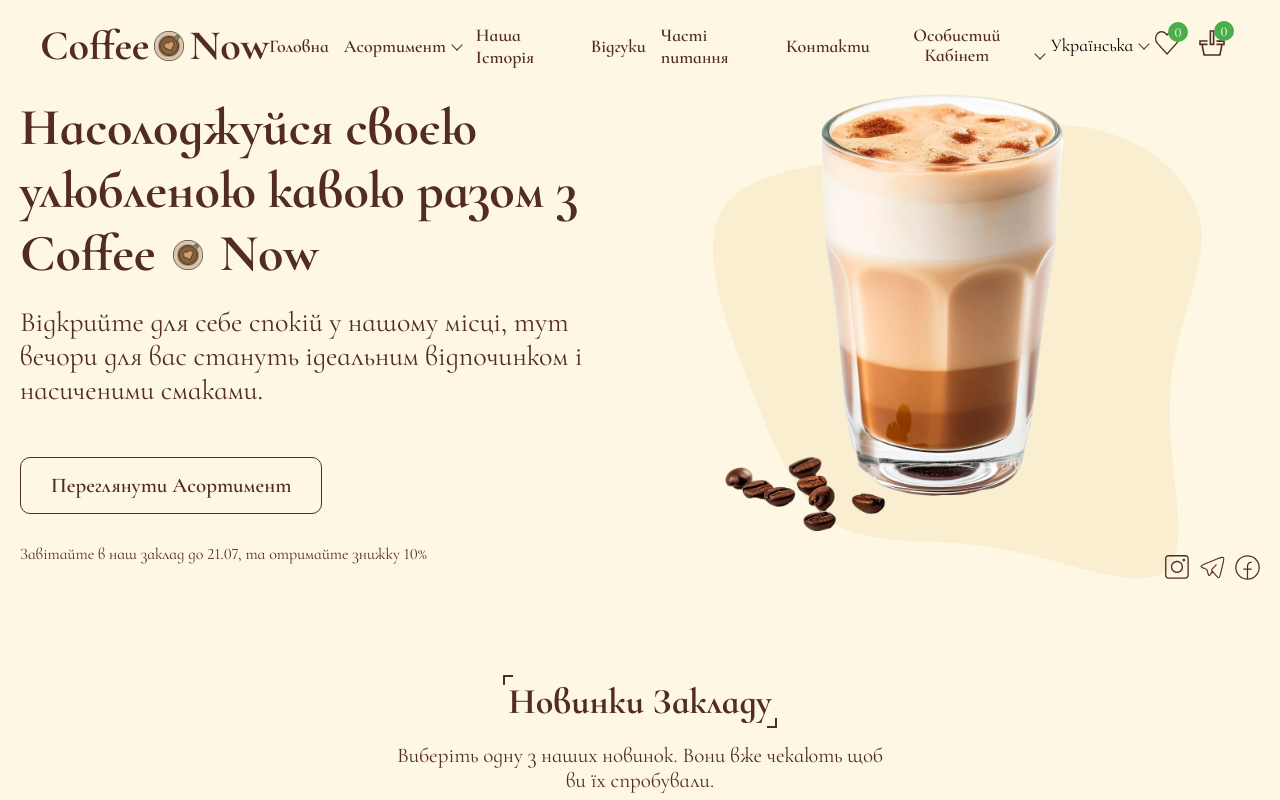
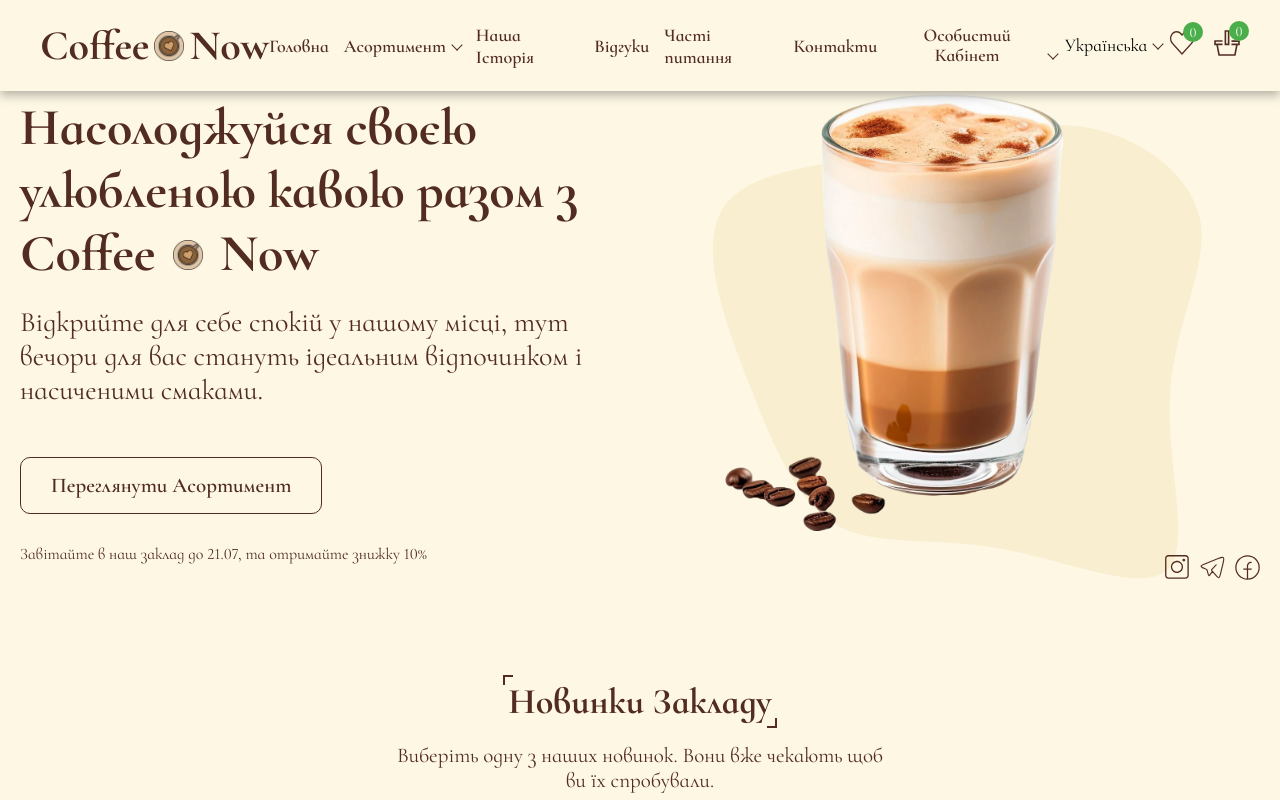
Before and after one commit to SvayOff/Coffee-Now, a website built with Vite: page index.html in a window 1280 px wide. Built offline with nearby package versions, Linux system fonts and the light colour scheme; files whose address does not match are found by name.

Commit message:
added box-shadow to header

```diff
--- a/header.html
+++ b/header.html
@@ -1,4 +1,4 @@
-<header id="header" class="header">
+<header id="header" class="header active">
 	<div class="container">
 		<div class="header__inner">
 			<div class="header__top">
--- a/src/styles/components/_header.scss
+++ b/src/styles/components/_header.scss
@@ -1,9 +1,14 @@
 .header {
   position: fixed;
-  width: calc(100% - 15px);
+  width: 100%;
   padding: 20px;
   z-index: 10;
   background-color: $bgL;
+
+  &.active {
+    box-shadow: 0px 4px 10px rgba(0, 0, 0, 0.3);
+  }
+
   &__inner {
   }
 
```
